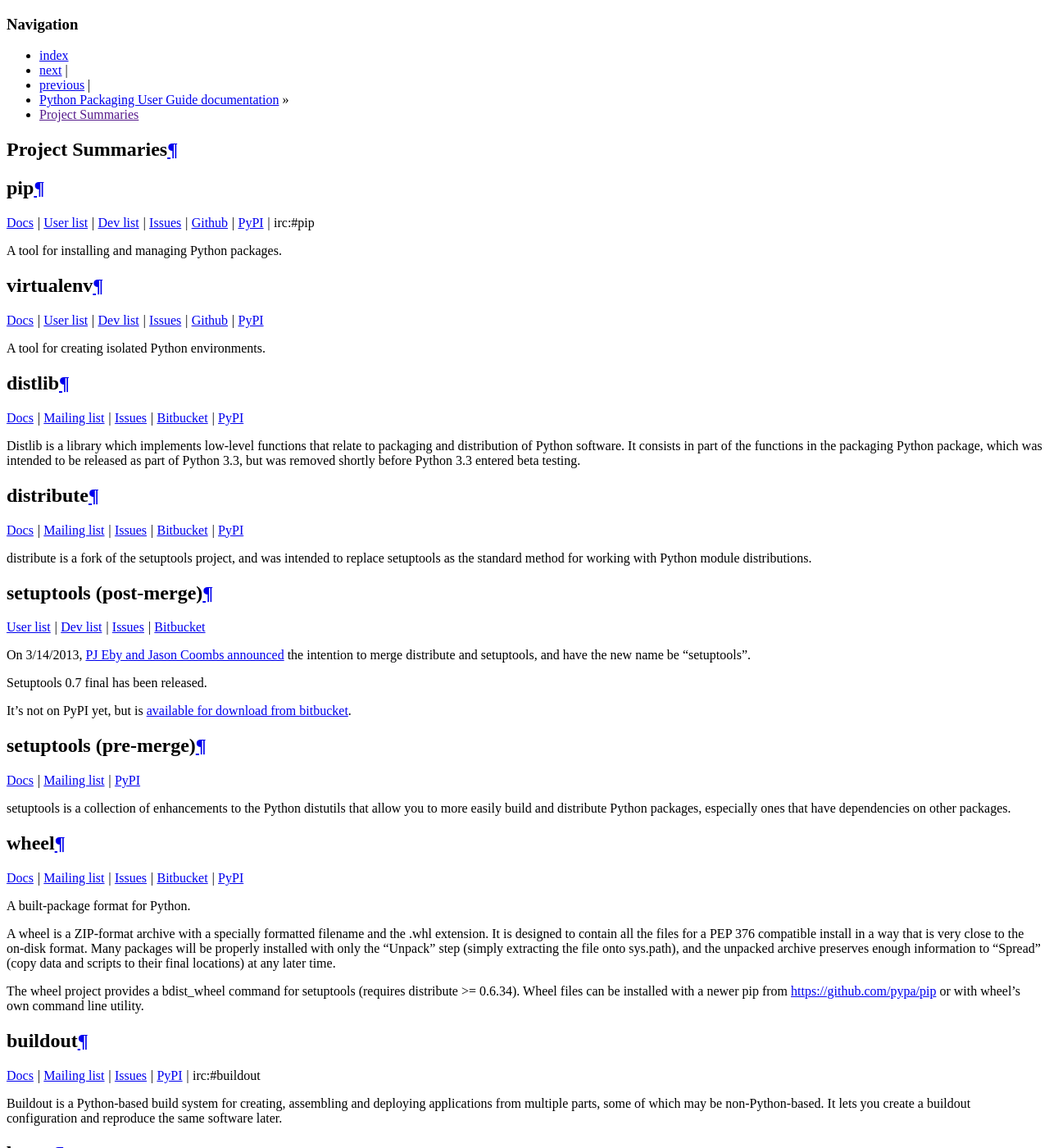
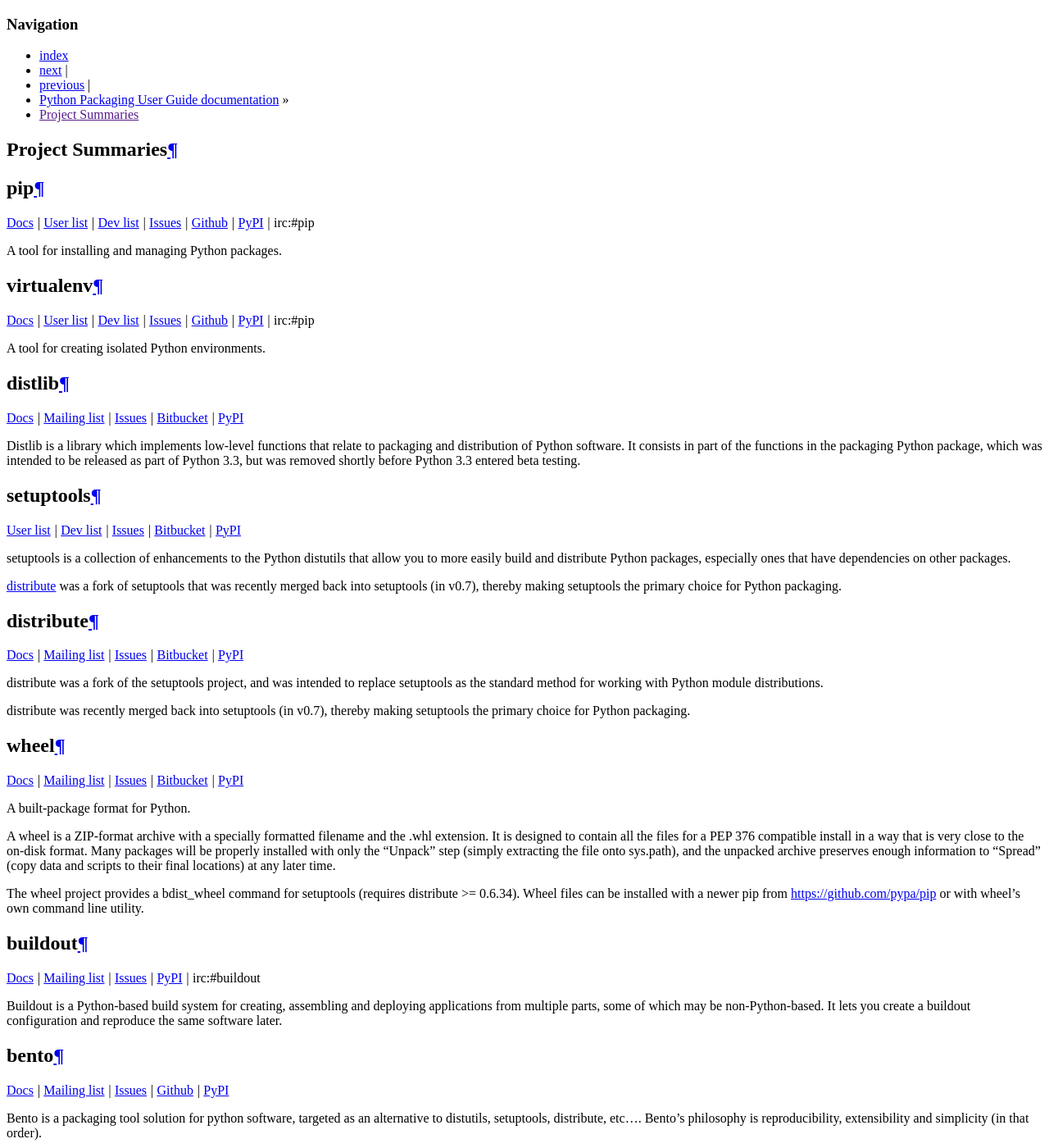
Before and after one commit to pypa/packaging.python.org, a Sphinx documentation site: the page built from source/projects.txt, in a window 1280 px wide and 1400 px high. Shown: the whole window at 82% size. Built offline with Sphinx 7.4.7, drawn with Linux system fonts in a browser that asks for light colours.

Commit message:
updates related to completion of setuptools/distribute merger

```diff
--- a/source/projects.txt
+++ b/source/projects.txt
@@ -28,7 +28,8 @@
 `Dev list <http://groups.google.com/group/pypa-dev>`_ `|`
 `Issues <https://github.com/pypa/virtualenv/issues>`_ `|`
 `Github <https://github.com/pypa/virtualenv>`_ `|`
-`PyPI <https://pypi.python.org/pypi/virtualenv/>`_
+`PyPI <https://pypi.python.org/pypi/virtualenv/>`_ `|`
+irc:#pip
 
 A tool for creating isolated Python environments.
 
@@ -51,6 +52,27 @@
 testing.
 
 
+.. _`setuptools`:
+
+setuptools
+==========
+
+`User list <http://mail.python.org/mailman/listinfo/distutils-sig>`_ `|`
+`Dev list <http://groups.google.com/group/pypa-dev>`_ `|`
+`Issues <https://bitbucket.org/pypa/setuptools/issues>`_ `|`
+`Bitbucket <https://bitbucket.org/pypa/setuptools>`_ `|`
+`PyPI <https://pypi.python.org/pypi/setuptools>`_
+
+
+setuptools is a collection of enhancements to the Python distutils that allow
+you to more easily build and distribute Python packages, especially ones that
+have dependencies on other packages.
+
+:ref:`distribute` was a fork of setuptools that was recently merged back into
+setuptools (in v0.7), thereby making setuptools the primary choice for Python
+packaging.
+
+
 .. _`distribute`:
 
 distribute
@@ -62,42 +84,12 @@
 `Bitbucket <https://bitbucket.org/tarek/distribute>`_ `|`
 `PyPI <https://pypi.python.org/pypi/distribute>`_
 
-distribute is a fork of the setuptools project, and was intended to replace
+distribute was a fork of the setuptools project, and was intended to replace
 setuptools as the standard method for working with Python module distributions.
 
-.. _`setuptools_post_merge`:
+distribute was recently merged back into setuptools (in v0.7), thereby making
+setuptools the primary choice for Python packaging.
 
-setuptools (post-merge)
-=======================
-
-`User list <http://mail.python.org/mailman/listinfo/distutils-sig>`_ `|`
-`Dev list <http://groups.google.com/group/pypa-dev>`_ `|`
-`Issues <https://bitbucket.org/pypa/setuptools/issues>`_ `|`
-`Bitbucket <https://bitbucket.org/pypa/setuptools>`_
-
-
-On 3/14/2013, `PJ Eby and Jason Coombs announced
-<http://mail.python.org/pipermail/distutils-sig/2013-March/020126.html>`_ the
-intention to merge distribute and setuptools, and have the new name be "setuptools".
-
-Setuptools 0.7 final has been released.
-
-It's not on PyPI yet, but is `available for
-download from bitbucket <https://bitbucket.org/pypa/setuptools/downloads>`_.
-
-
-.. _`setuptools_pre_merge`:
-
-setuptools (pre-merge)
-======================
-
-`Docs <http://peak.telecommunity.com/DevCenter/setuptools>`_ `|`
-`Mailing list <http://mail.python.org/mailman/listinfo/distutils-sig>`_ `|`
-`PyPI <https://pypi.python.org/pypi/setuptools>`_
-
-setuptools is a collection of enhancements to the Python distutils that allow
-you to more easily build and distribute Python packages, especially ones that
-have dependencies on other packages.
 
 .. _`wheel`:
 
```
Also changed, not shown: source/current.txt (+9 -14 lines), source/history.txt (+7 -3 lines).
